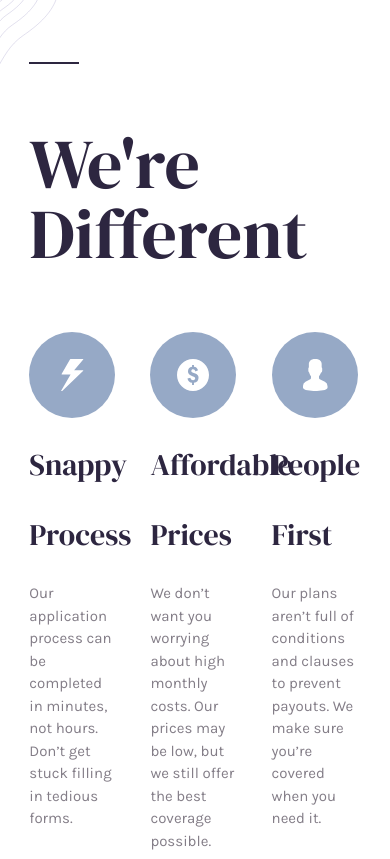
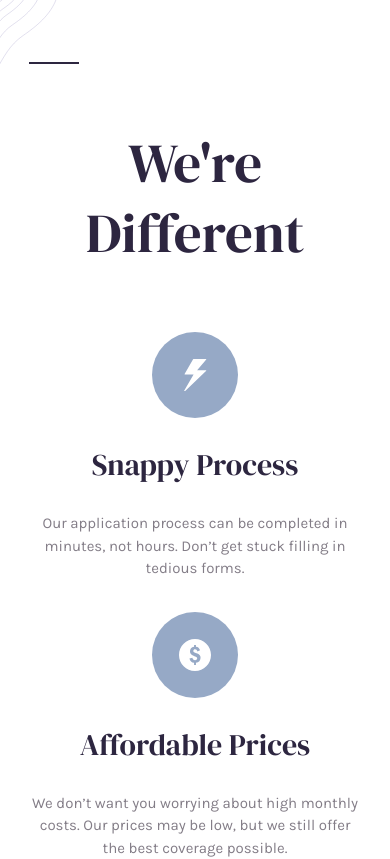
Before and after one commit to SajeedAninda/Insure-Landing-Page, a React (Vite) app: page / in a window 390 px wide. Shown: the part 1460-2319 px from the top of the page. Built offline with nearby package versions, Linux system fonts and the light colour scheme.

Commit message:
Made the different section responsive

```diff
--- a/src/Components/Different.jsx
+++ b/src/Components/Different.jsx
@@ -7,47 +7,42 @@ const Different = () => {
     return (
         <div className=''>
             <div className='w-[85%] mx-auto'>
-                <h1 className='font-dmSerif text-[70px] text-[#2d2640] leading-[70px] my-16'>
+                <h1 className='font-dmSerif text-center lg:text-left text-[55px] lg:text-[70px] text-[#2d2640] leading-[70px] my-16'>
                     We're Different
                 </h1>
 
-                <div className='grid grid-cols-3 gap-8'>
-                    <div>
-                        <img src={snappyIcon} alt="" />
+                <div className='grid grid-cols-1 lg:grid-cols-3 gap-8'>
+                    <div className='flex flex-col items-center text-center lg:items-start lg:text-left'>
+                        <img src={snappyIcon} alt="Snappy Process Icon" />
                         <h2 className='font-dmSerif text-[30px] text-[#2d2640] leading-[70px] mt-3'>
                             Snappy Process
                         </h2>
-
                         <p className='text-[#837d87] text-[15px] font-karla mt-3'>
                             Our application process can be completed in minutes, not hours. Don’t get stuck filling in tedious forms.
-
                         </p>
                     </div>
 
-                    <div>
-                        <img src={affordableIcon} alt="" />
+                    <div className='flex flex-col items-center text-center lg:items-start lg:text-left'>
+                        <img src={affordableIcon} alt="Affordable Prices Icon" />
                         <h2 className='font-dmSerif text-[30px] text-[#2d2640] leading-[70px] mt-3'>
                             Affordable Prices
                         </h2>
-
                         <p className='text-[#837d87] text-[15px] font-karla mt-3'>
                             We don’t want you worrying about high monthly costs. Our prices may be low, but we still offer the best coverage possible.
-
                         </p>
                     </div>
 
-
-                    <div>
-                        <img src={peopleIcon} alt="" />
+                    <div className='flex flex-col items-center text-center lg:items-start lg:text-left'>
+                        <img src={peopleIcon} alt="People First Icon" />
                         <h2 className='font-dmSerif text-[30px] text-[#2d2640] leading-[70px] mt-3'>
                             People First
                         </h2>
-
                         <p className='text-[#837d87] text-[15px] font-karla mt-3'>
                             Our plans aren’t full of conditions and clauses to prevent payouts. We make sure you’re covered when you need it.
                         </p>
                     </div>
                 </div>
+
             </div>
         </div>
     );
```
